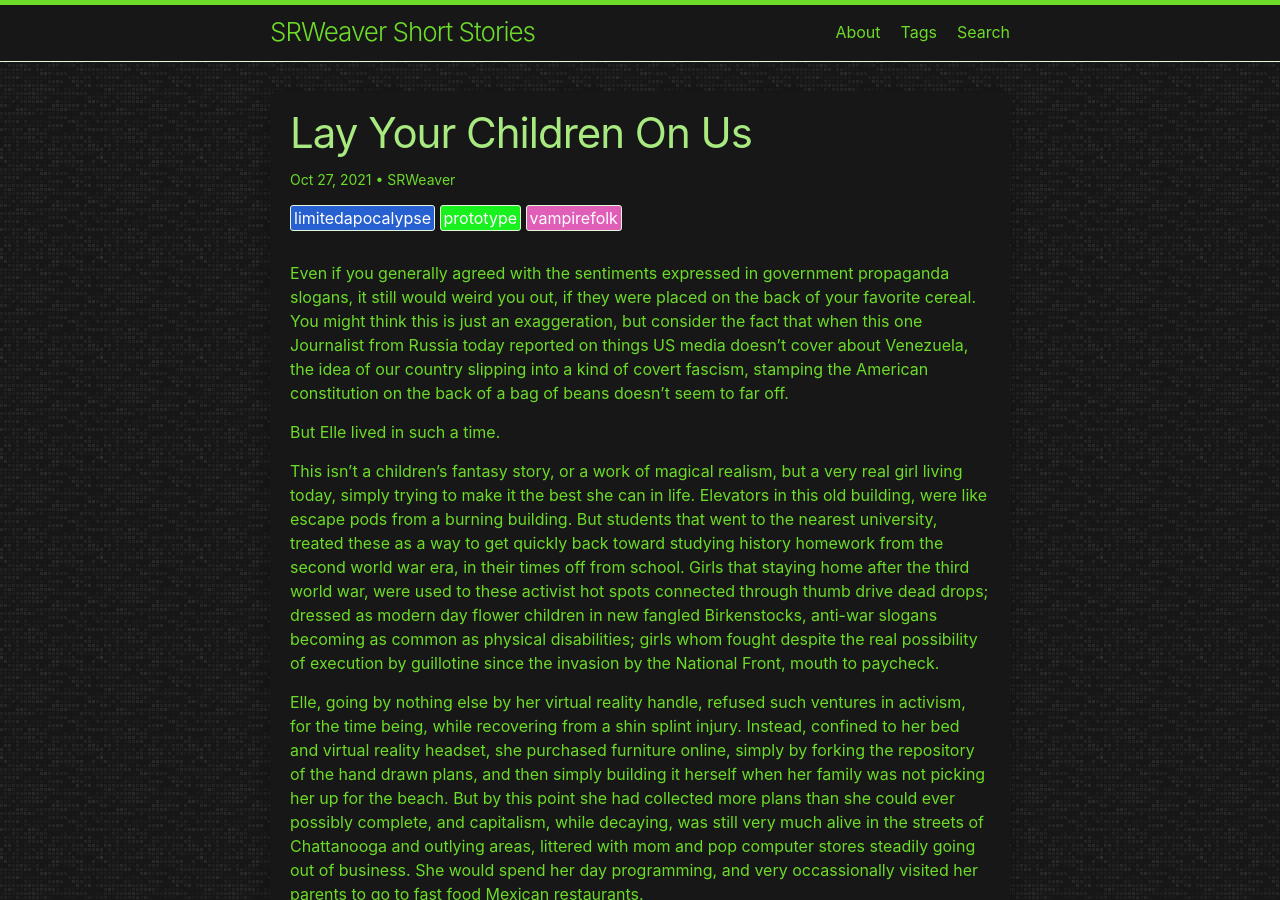
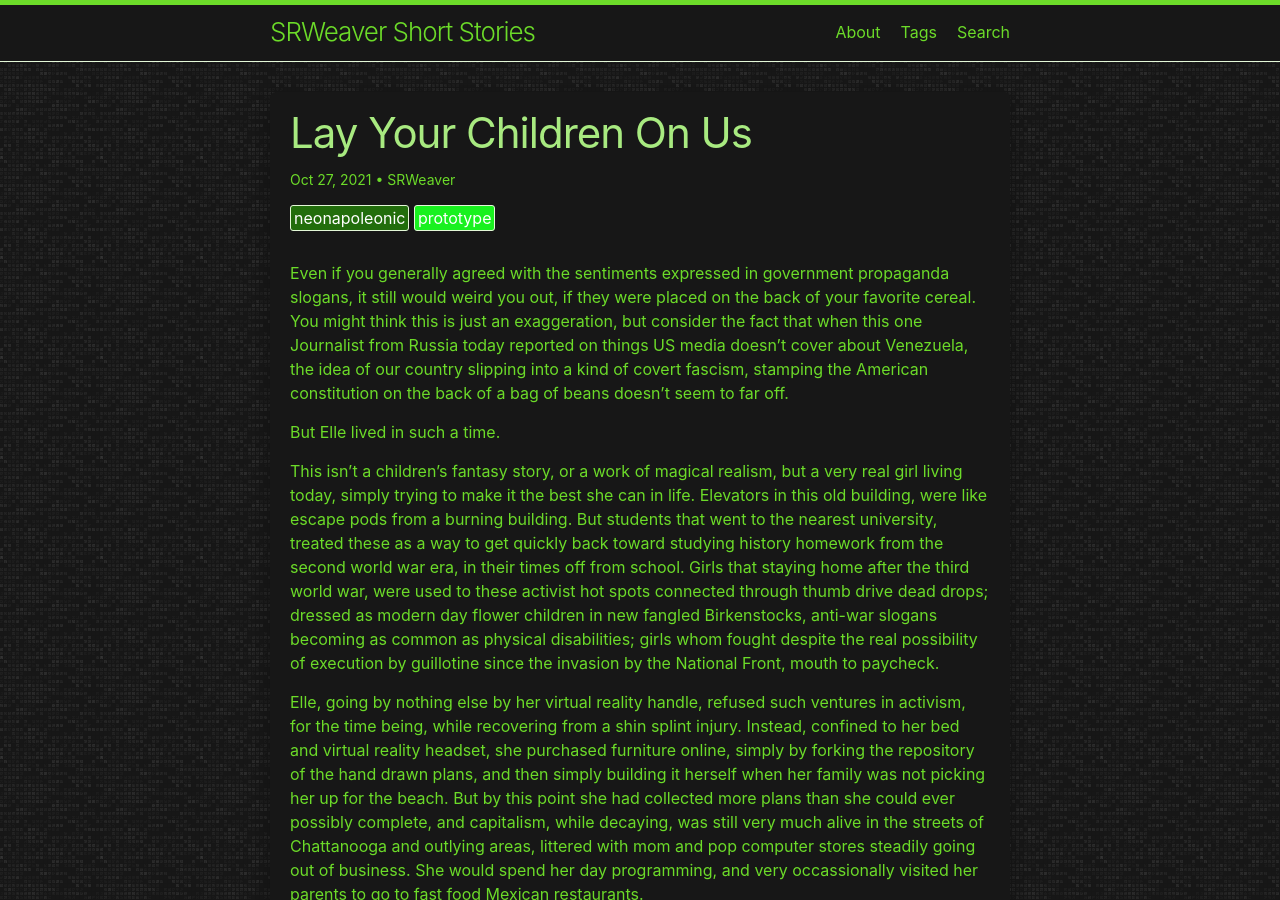
Before and after one commit to LWFlouisa/SRWeaverShorts, a Jekyll site: the page built from _posts/2021-10-27-layyourchildrenonus.md, in a window 1280 px wide and 900 px high. Built offline with Jekyll 4.4.1, drawn with Linux system fonts in a browser that asks for light colours.

Commit message:
Update 2021-10-27-layyourchildrenonus.md

```diff
--- a/_posts/2021-10-27-layyourchildrenonus.md
+++ b/_posts/2021-10-27-layyourchildrenonus.md
@@ -1,7 +1,7 @@
 ---
 title: "Lay Your Children On Us"
 author: SRWeaver
-tags: limitedapocalypse vampirefolk prototype
+tags: neonapoleonic prototype
 layout: post
 ---
 Even if you generally agreed with the sentiments expressed in government propaganda slogans, it still would weird you out, if they were placed on the back of your favorite cereal. You might think this is just an exaggeration, but consider the fact that when this one Journalist from Russia today reported on things US media doesn't cover about Venezuela, the idea of our country slipping into a kind of covert fascism, stamping the American constitution on the back of a bag of beans doesn't seem to far off.
```
